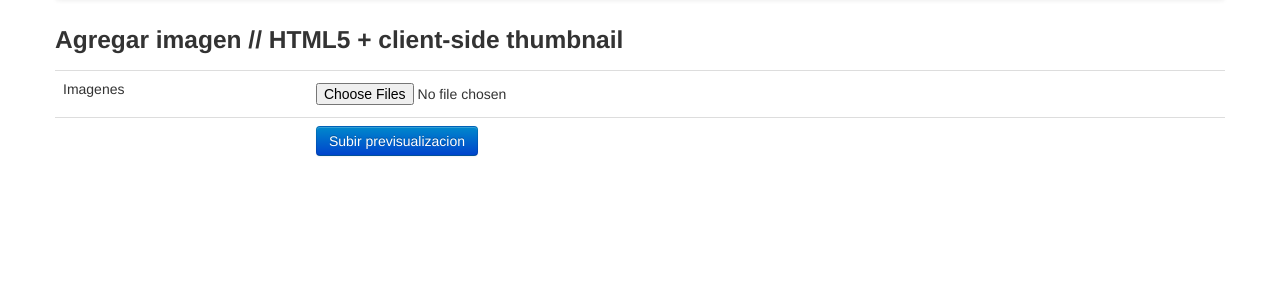
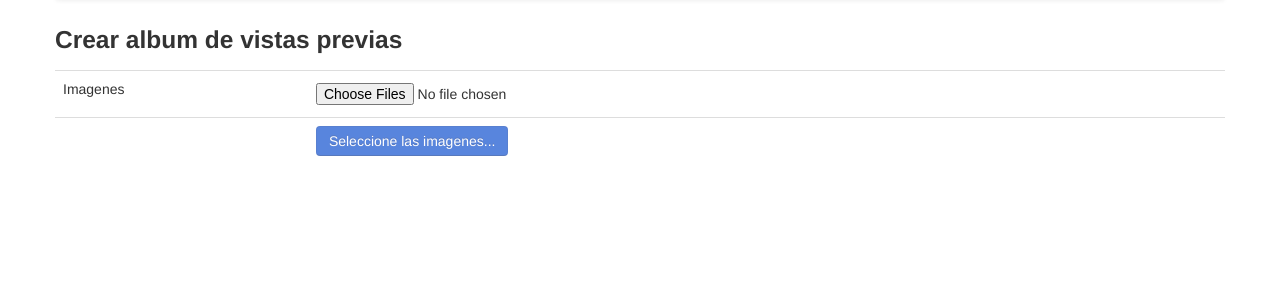
Before and after one commit to florzanetta/lumina, a Django app: page /test_html5_upload in a window 1280 px wide. Shown: the part 45-345 px from the top of the page. Run offline with Django 3.2, Linux system fonts and the light colour scheme; parts of the project's set-up code (start-up, migrations or seed data) failed here and were passed over; some libraries are stand-ins or nearby versions.

Commit message:
Enable button to upload only after processing the thumbnails

```diff
--- a/lumina/templates/lumina/image_create_form_html5.html
+++ b/lumina/templates/lumina/image_create_form_html5.html
@@ -3,13 +3,13 @@
 <html>
 <head>
 <meta charset="UTF-8">
-<title>{% block title %}Lumina - Agregar imagen{% endblock %}</title>
+<title>{% block title %}Lumina - Crear album de vistas previas{% endblock %}</title>
 </head>
 <body>
 
     {% block content %}
 
-    <h3>Agregar imagen // HTML5 + client-side thumbnail</h3>
+    <h3>Crear album de vistas previas</h3>
     <form action="." method="post" enctype="multipart/form-data">
         <!-- { % csrf_token % } -->
         <table class="table">
@@ -27,7 +27,8 @@
                     <!--
                     <input type="button" value="Subir inmediatamente" class="btn btn-primary">
                     -->
-                    <a href="javascript:void(0);" onclick="queue_for_upload();" class="btn btn-primary">Subir
+                    <a href="javascript:void(0);" onclick="upload_previews();"
+                        data-loading-text="Seleccione las imagenes..." class="btn btn-primary" id="submit_button">Subir
                         previsualizacion</a>
                 </td>
             </tr>
@@ -87,6 +88,11 @@
 								+ s[e];
 					}
 
+					function finished_loading_thumbnails() {
+						$('#submit_button').button('reset');
+						$('#close_statistics_modal').button('reset');
+					}
+
 					function show_statistics_modal() {
 						$('#stats_orig_size')[0].textContent = '';
 						$('#stats_preview_size')[0].textContent = '';
@@ -109,7 +115,7 @@
 						$('#stats_files_processed')[0].textContent = processed_including_current;
 
 						if (processed_including_current >= document.LUM_TOTAL_FILE_COUNT) {
-							$('#close_statistics_modal').button('reset');
+							finished_loading_thumbnails();
 						}
 					}
 
@@ -308,6 +314,11 @@
 						var fileList = fileInput.files;
 						var filesToUpload = fileList;
 
+						if (filesToUpload.length == 0) {
+							$('#submit_button').button('loading');
+							return;
+						}
+
 						document.LUM_TOTAL_FILE_COUNT = filesToUpload.length;
 						show_statistics_modal(); // Call *AFTER* setting doc.LUM_TOTAL_FILE_COUNT
 
@@ -321,7 +332,7 @@
 
 					}
 
-					function queue_for_upload() {
+					function upload_previews() {
 						var images = {};
 						for (i = 0; i < document.LUM_PREVIEW_IMAGES.length; i++) {
 							images['img' + i] = document.LUM_PREVIEW_IMAGES[i];
@@ -351,6 +362,7 @@
 
 					$(document).ready(function() {
 						$('#fileinput').bind('change', show_thumbnail);
+						$('#submit_button').button('loading');
 					});
 				</script>
     {% endblock %}
```
